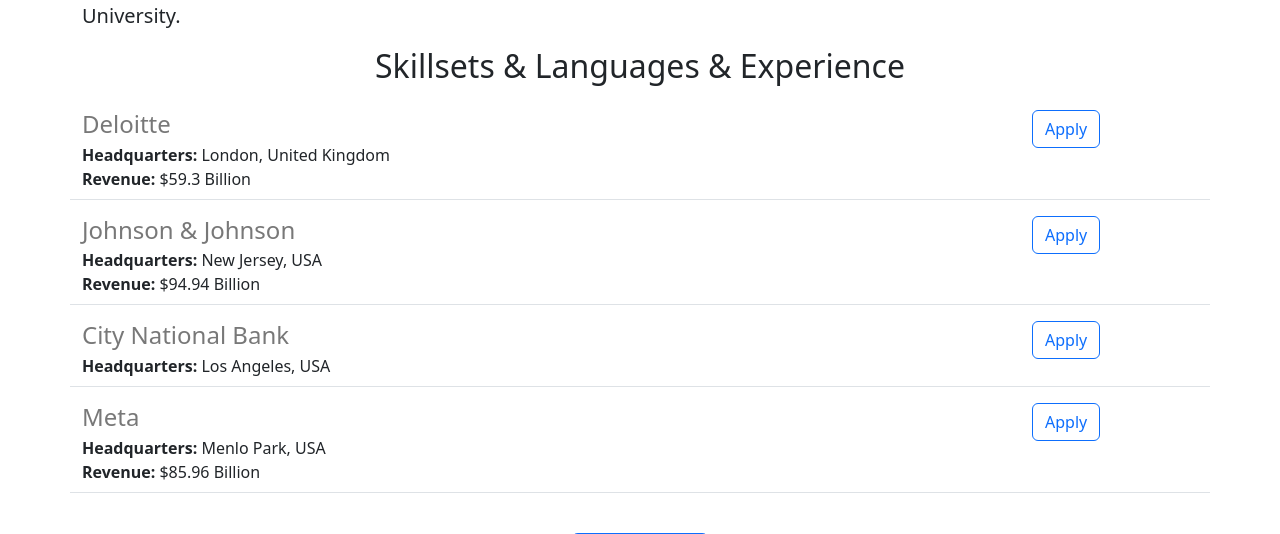
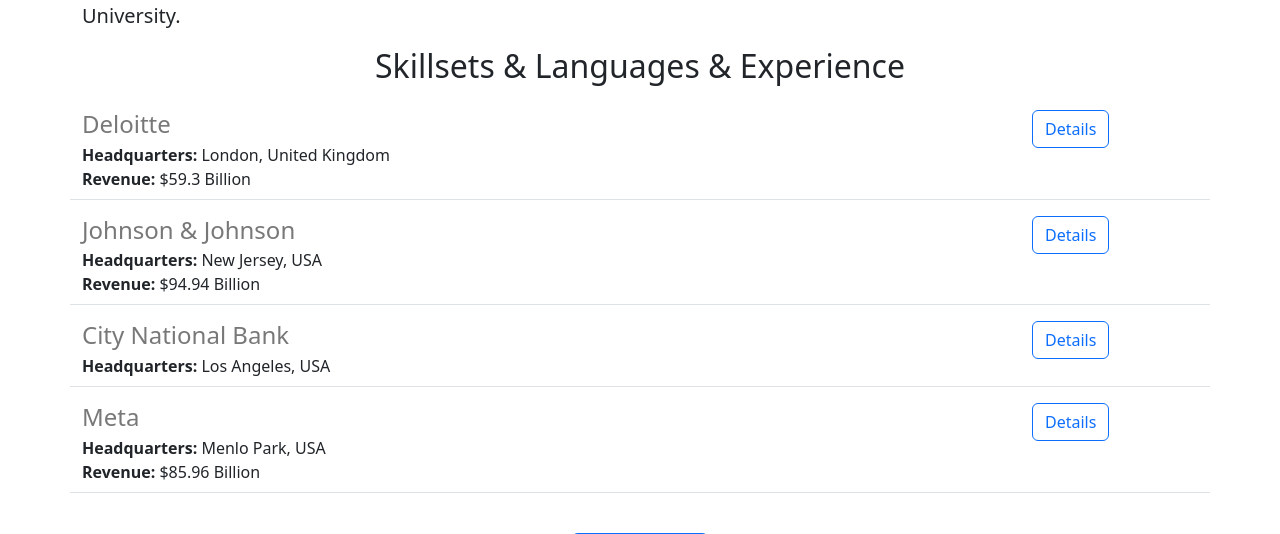
Before and after one commit to Mohdeh/mohsen-web-v2, a Flask app: page / in a window 1280 px wide. Shown: the part 1043-1577 px from the top of the page. Run offline with Flask 2, Linux system fonts and the light colour scheme.

Commit message:
modified API

```diff
--- a/templates/expitem.html
+++ b/templates/expitem.html
@@ -13,6 +13,6 @@
     {% endif %}
    </div>
   <div class="col-2">
-    <button type="button" class="btn btn-outline-primary"> Apply </button>
+    <button type="button" class="btn btn-outline-primary"> Details </button>
   </div>
 </div>
```
